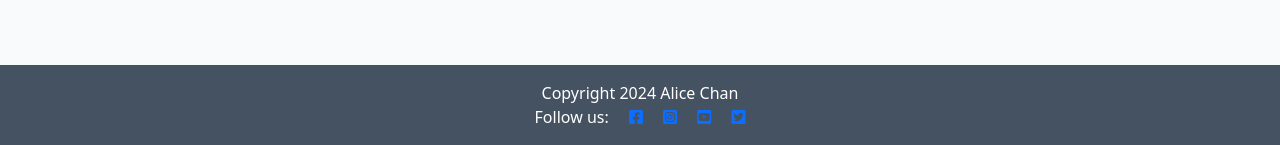
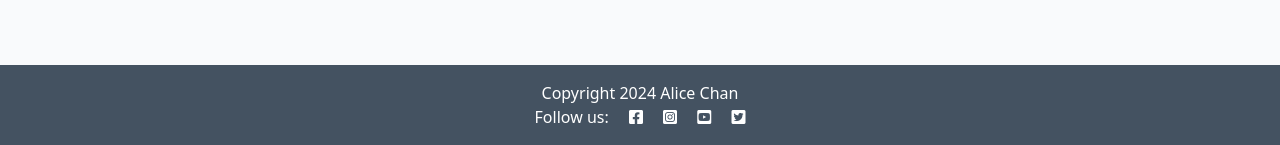
Before and after one commit to aliceC119/musicstar-club, a Django app: page / in a window 1280 px wide. Shown: the part 655-800 px from the top of the page. Run offline with Django 4.2, Linux system fonts and the light colour scheme; data that the repository does not hold is empty.

Commit message:
changed color to the social media icons

```diff
--- a/templates/base.html
+++ b/templates/base.html
@@ -118,19 +118,19 @@
 
             <a href="http://www.facebook.com/" target="_blank" rel="noopener"
             aria-label="Visit my Facebook page (opens in a new tab)">
-            <i class="fab fa-facebook-square ms-3"></i></a>
+            <i class="fab fa-facebook-square ms-3" style="color: #FFFFFF"></i></a>
 
             <a href="https://www.instagram.com/" target="_blank" rel="noopener"
             aria-label="Visit my Instagram page (opens in a new tab)">
-            <i class="fab fa-instagram-square ms-3"></i></a>
+            <i class="fab fa-instagram-square ms-3" style="color: #FFFFFF"></i></a>
 
             <a href="https://www.youtube.com/" target="_blank" rel="noopener"
             aria-label="Visit my YouTube channel (opens in a new tab)">
-            <i class="fab fa-youtube-square ms-3"></i></a>
+            <i class="fab fa-youtube-square ms-3" style="color: #FFFFFF"></i></a>
 
             <a href="http://www.x.com/" target="_blank" rel="noopener"
             aria-label="Visit my vimeo page (opens in a new tab)">
-            <i class="fab fa-twitter-square ms-3"></i></a>
+            <i class="fab fa-twitter-square ms-3" style="color: #FFFFFF"></i></a>
         </p>
     </footer>
 
```
